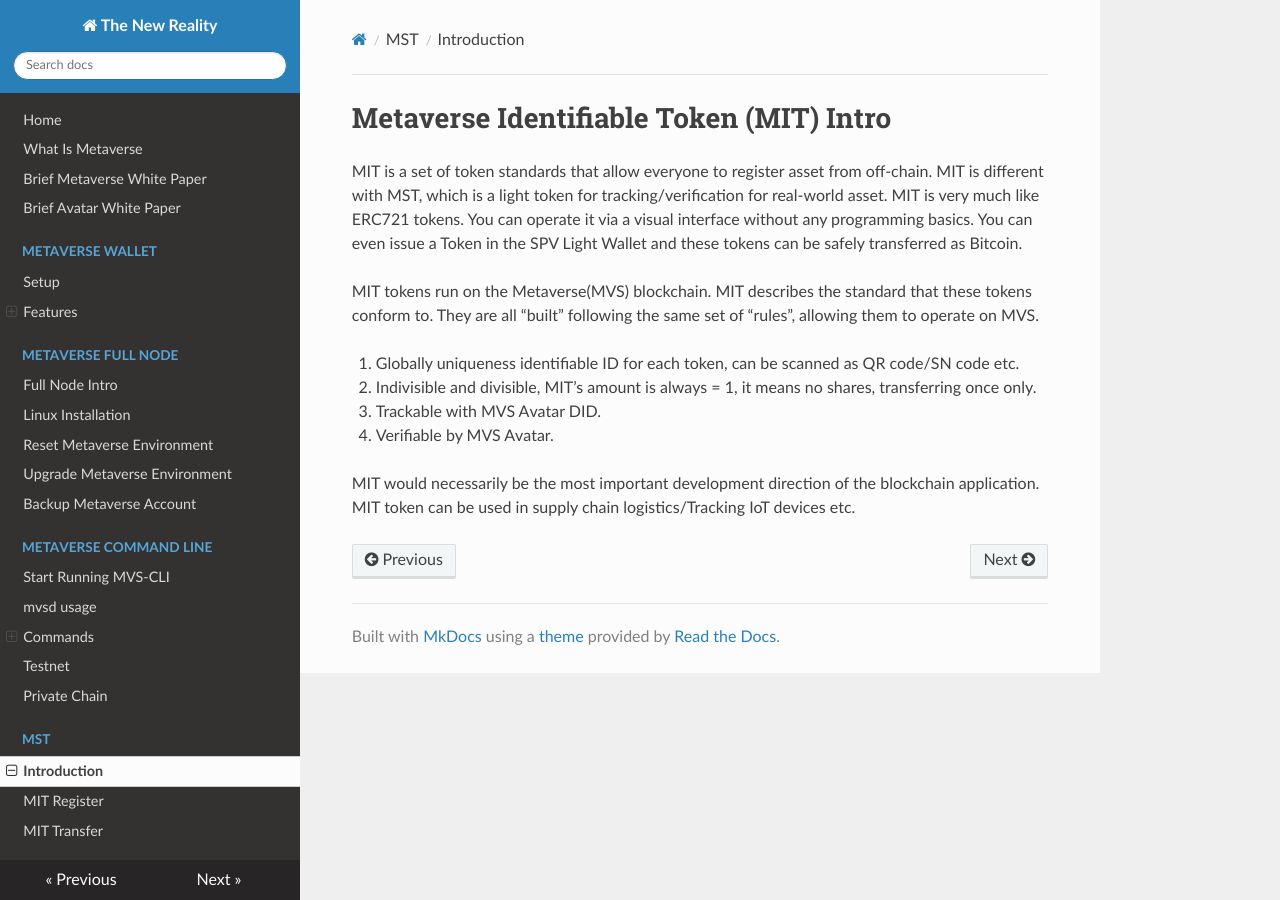
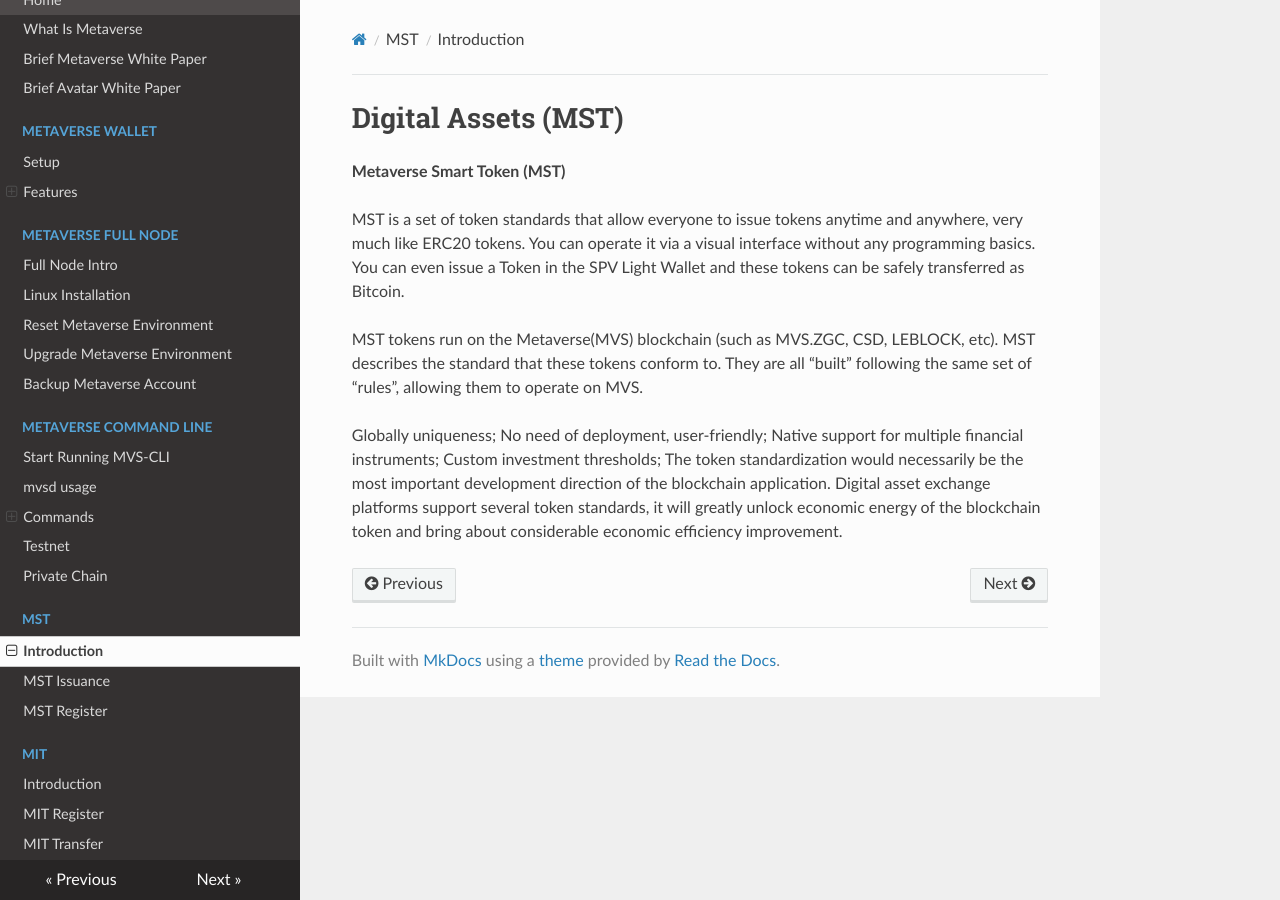
Before and after one commit to benjamin852/mvs_docs, an MkDocs documentation site: the page built from docs/mstintro.md, in a window 1280 px wide. Built offline with MkDocs 1.6.1, drawn with Linux system fonts in a browser that asks for light colours; nearby versions of some CDN libraries; old or Windows-style settings are respelled for this version of MkDocs.

Commit message:
mstissuance

```diff
--- a/docs/mstintro.md
+++ b/docs/mstintro.md
@@ -1,13 +1,14 @@
-# Metaverse Identifiable Token (MIT) Intro
+# Digital Assets (MST)
 
-MIT is a set of token standards that allow everyone to register asset from off-chain. MIT is different with MST, which is a light token for tracking/verification for real-world asset.
-MIT is very much like ERC721 tokens. You can operate it via a visual interface without any programming basics. You can even issue a Token in the SPV Light Wallet and these tokens can be safely transferred as Bitcoin.
+<b>Metaverse Smart Token (MST)</b>
 
-MIT tokens run on the Metaverse(MVS) blockchain. MIT describes the standard that these tokens conform to. They are all “built” following the same set of “rules”, allowing them to operate on MVS.
+MST is a set of token standards that allow everyone to issue tokens anytime and anywhere, very much like ERC20 tokens. You can operate it via a visual interface without any programming basics. You can even issue a Token in the SPV Light Wallet and these tokens can be safely transferred as Bitcoin.
 
-1. Globally uniqueness identifiable ID for each token, can be scanned as QR code/SN code etc.
-2. Indivisible and divisible, MIT’s amount is always = 1, it means no shares, transferring once only.
-3. Trackable with MVS Avatar DID.
-4. Verifiable by MVS Avatar.
+MST tokens run on the Metaverse(MVS) blockchain (such as MVS.ZGC, CSD, LEBLOCK, etc). MST describes the standard that these tokens conform to. They are all “built” following the same set of “rules”, allowing them to operate on MVS.
 
-MIT would necessarily be the most important development direction of the blockchain application. MIT token can be used in supply chain logistics/Tracking IoT devices etc.
+Globally uniqueness;
+No need of deployment, user-friendly;
+Native support for multiple financial instruments;
+Custom investment thresholds;
+The token standardization would necessarily be the most important development direction of the blockchain application.
+Digital asset exchange platforms support several token standards, it will greatly unlock economic energy of the blockchain token and bring about considerable economic efficiency improvement.
--- a/mkdocs.yml
+++ b/mkdocs.yml
@@ -37,7 +37,11 @@
       - Private Chain: privatechain.md
   - MST:
       - Introduction: mstintro.md
-      - MIT Register: mitresgister.md
+      - MST Issuance: mstissuance.md
+      - MST Register: mstregister.md
+  - MIT:
+      - Introduction: mitintro.md
+      - MIT Register: mitregister.md
       - MIT Transfer: mittransfer.md
 
 theme: readthedocs
```
Also changed, not shown: docs/mitintro.md (added, +13 -0 lines), docs/mstissuance.md (added, +68 -0 lines).
